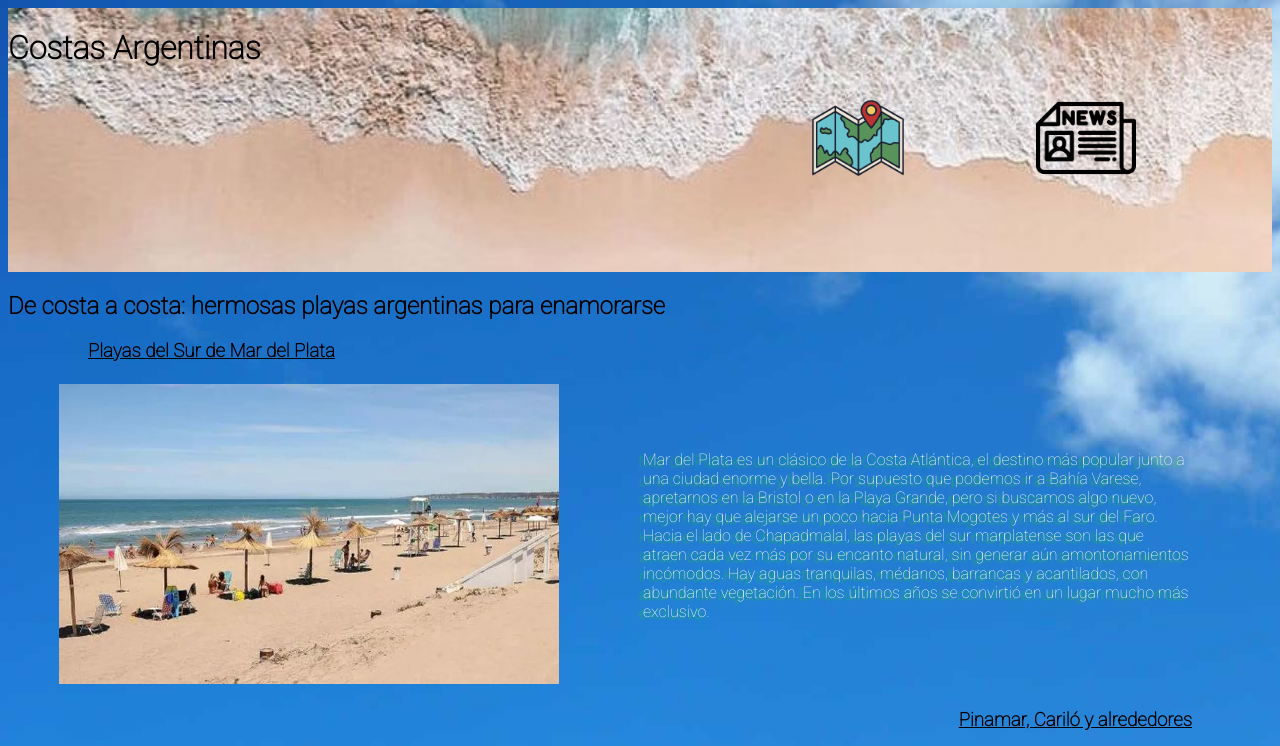
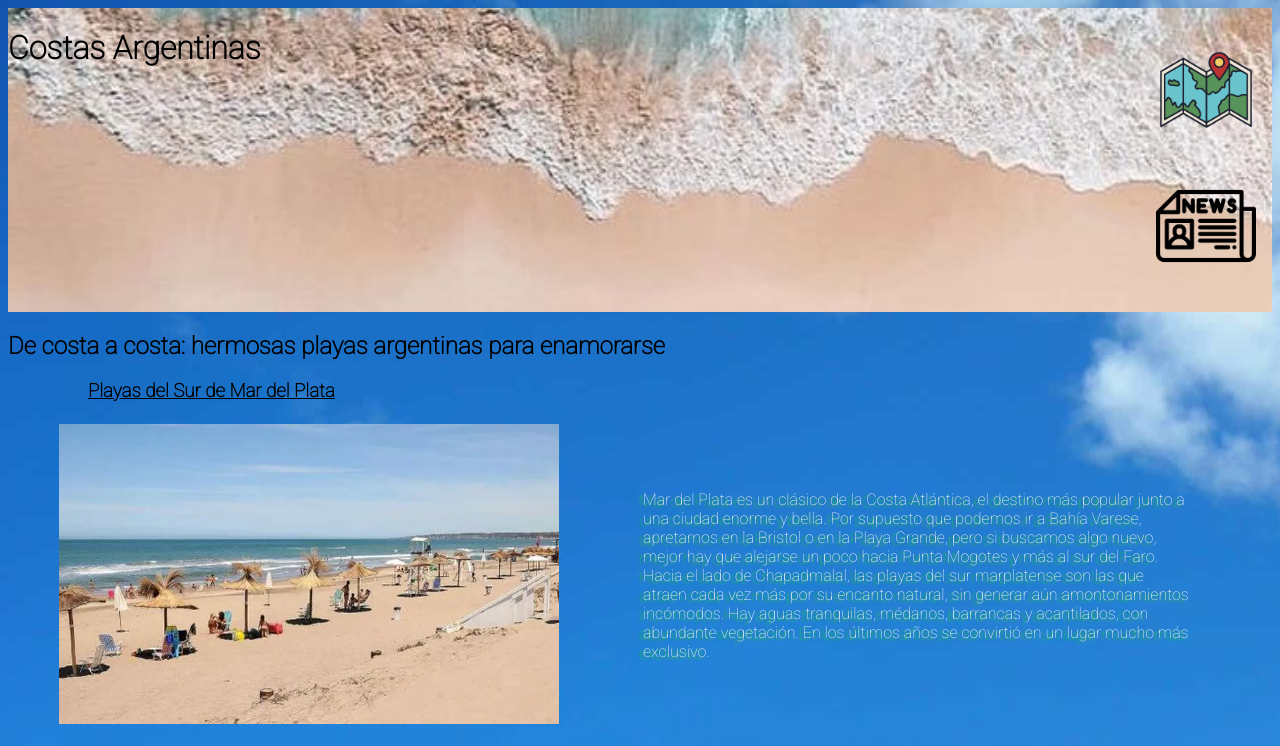
Before and after one commit to EricOrfano/TP, a plain HTML site: page index.html in a window 1280 px wide. Shown: the top 746 px of the page. Drawn offline with Linux system fonts and the light colour scheme; a web font is replaced by a local one.

Commit message:
actualizacion

```diff
--- a/css/style.css
+++ b/css/style.css
@@ -49,13 +49,12 @@ h1 {
 .navList {
     display: flex;
     align-items: flex-end;
-    justify-content: center;
+    justify-content: right;
+    flex-direction: column;
 }
 
 .navItem {
-    display: inline;
-    margin: 2rem;
-    padding: 2rem;
+    padding: 1rem;
     border-radius: 10px;
 }
 
```
